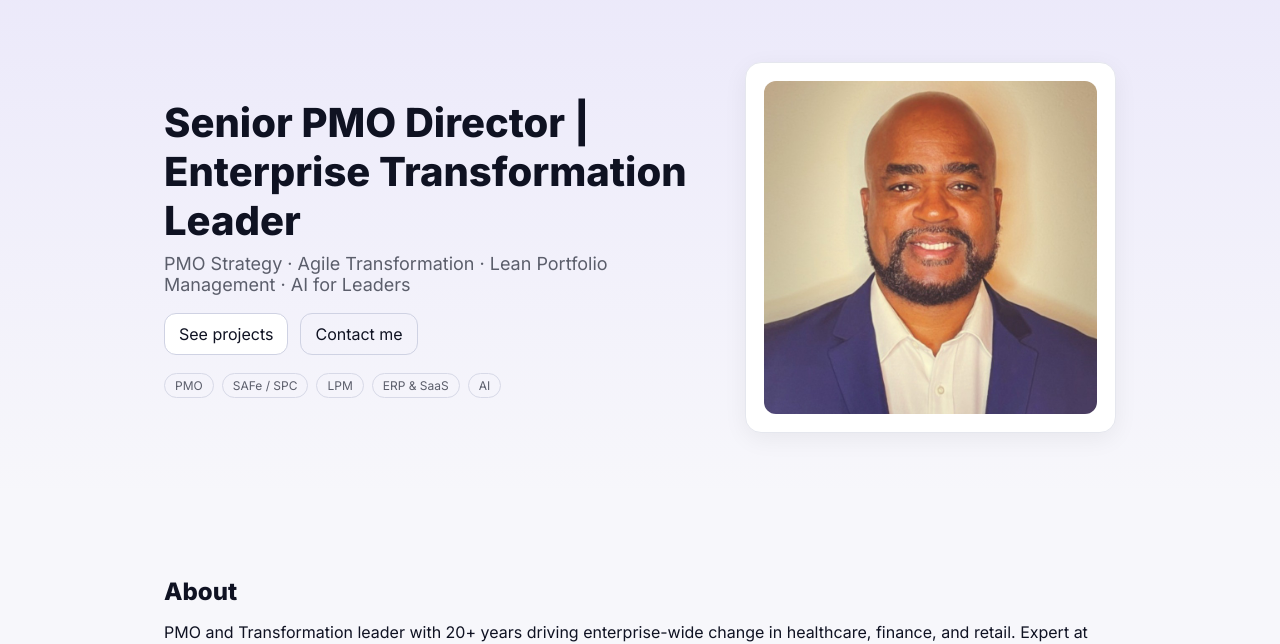
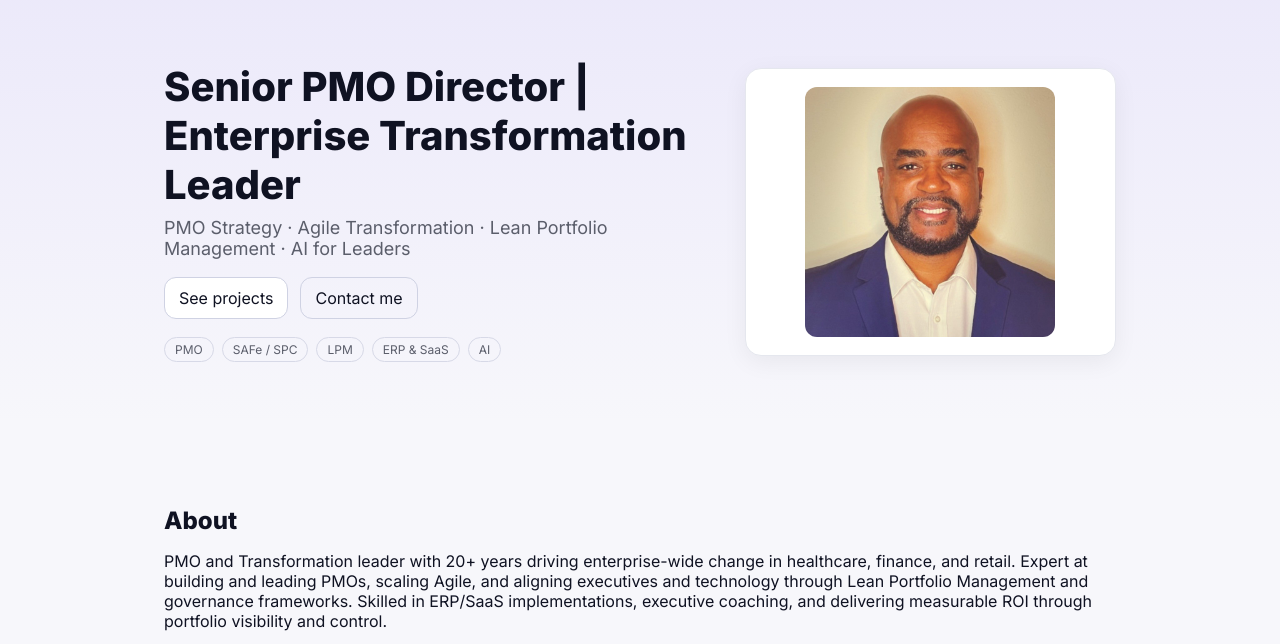
Before and after one commit to gregwhiteleader/gregwhiteleader.github.io, a plain HTML site: page index.html in a window 1280 px wide. Shown: the part 109-753 px from the top of the page. Drawn offline with Linux system fonts and the light colour scheme.

Commit message:
Update style.css

```diff
--- a/style.css
+++ b/style.css
@@ -28,7 +28,8 @@ body{font-family:Inter,system-ui,-apple-system,Segoe UI,Roboto,Arial,sans-serif;
 :root[data-theme="dark"] .tags .tag{border-color:#2b2e42}
 .card{background:#fff;border:1px solid #e5e7ee;border-radius:16px;padding:18px;box-shadow:0 6px 24px rgba(0,0,0,.06)}
 :root[data-theme="dark"] .card{background:#12121a;border-color:#222436}
-.hero-card img{display:block;max-width:100%;border-radius:12px}
+/*.hero-card img{display:block;max-width:100%;border-radius:12px}*/
+.hero-card img {display: block; max-width: 250px; /* or 300px */margin: 0 auto;/* centers the photo */border-radius: 12px;}
 .section{padding:56px 0}
 .section.alt{background:rgba(59,91,219,.06)}
 :root[data-theme="dark"] .section.alt{background:rgba(155,135,245,.06)}
```
